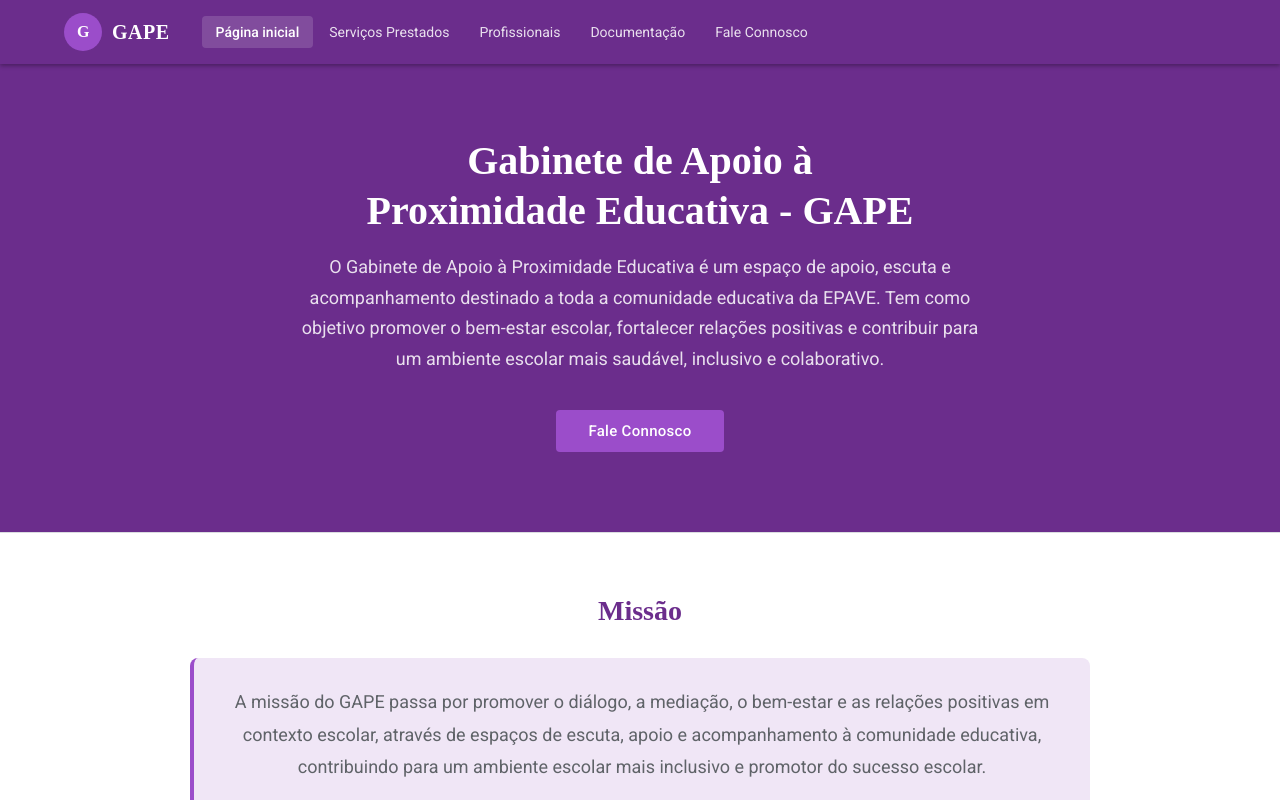
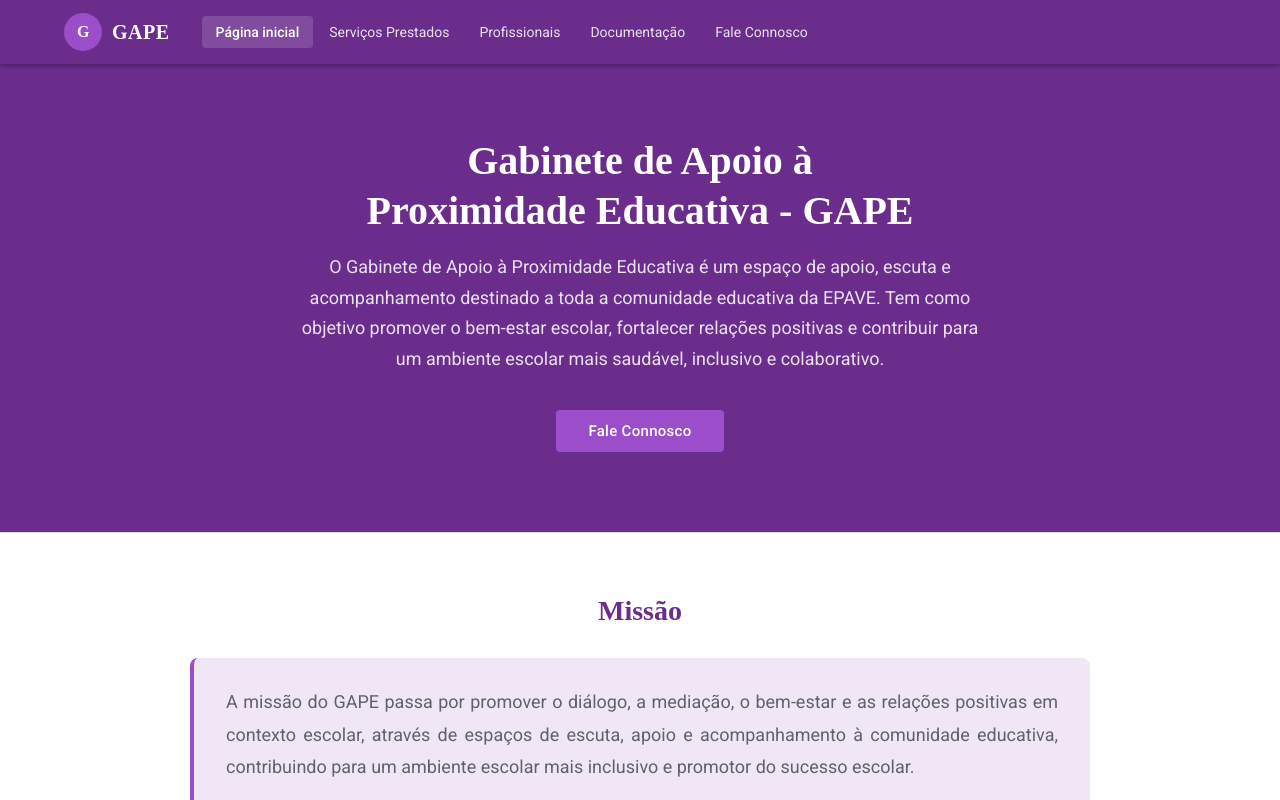
Before and after one commit to gape-epave/gape, a React (Vite) app: page / in a window 1280 px wide. Shown: the top 800 px of the page. Built offline with nearby package versions, Linux system fonts and the light colour scheme; a web font is replaced by a local one.

Commit message:
Change text alignment from center to justify

```diff
--- a/src/components/Home.jsx
+++ b/src/components/Home.jsx
@@ -75,7 +75,7 @@ export default function Home({ setPage }) {
             padding: '28px 32px',
           }}>
             <p style={{
-              fontSize: 18, color: 'var(--gray-text)', lineHeight: 1.8, textAlign: 'center',
+              fontSize: 18, color: 'var(--gray-text)', lineHeight: 1.8, textAlign: 'justify',
             }}>
               A missão do GAPE passa por promover o diálogo, a mediação, o bem-estar e as relações
               positivas em contexto escolar, através de espaços de escuta, apoio e acompanhamento à
```
